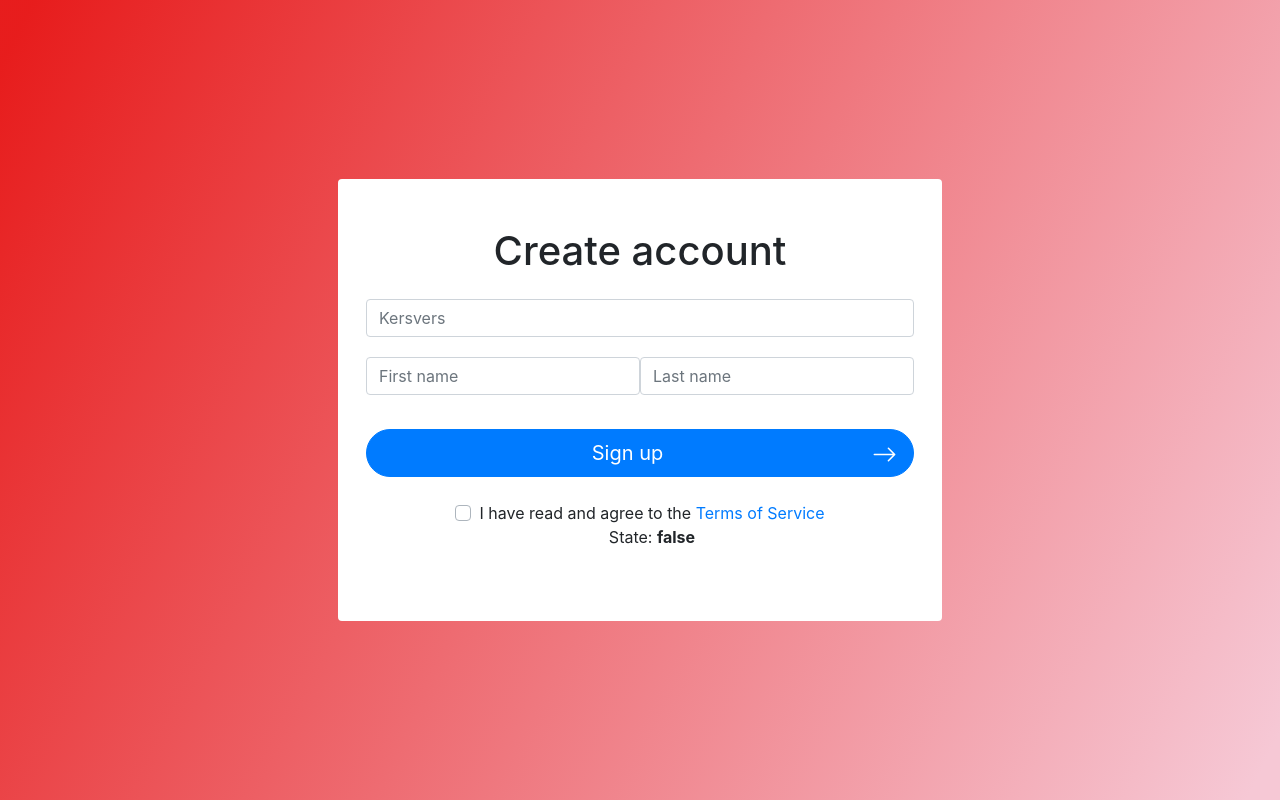
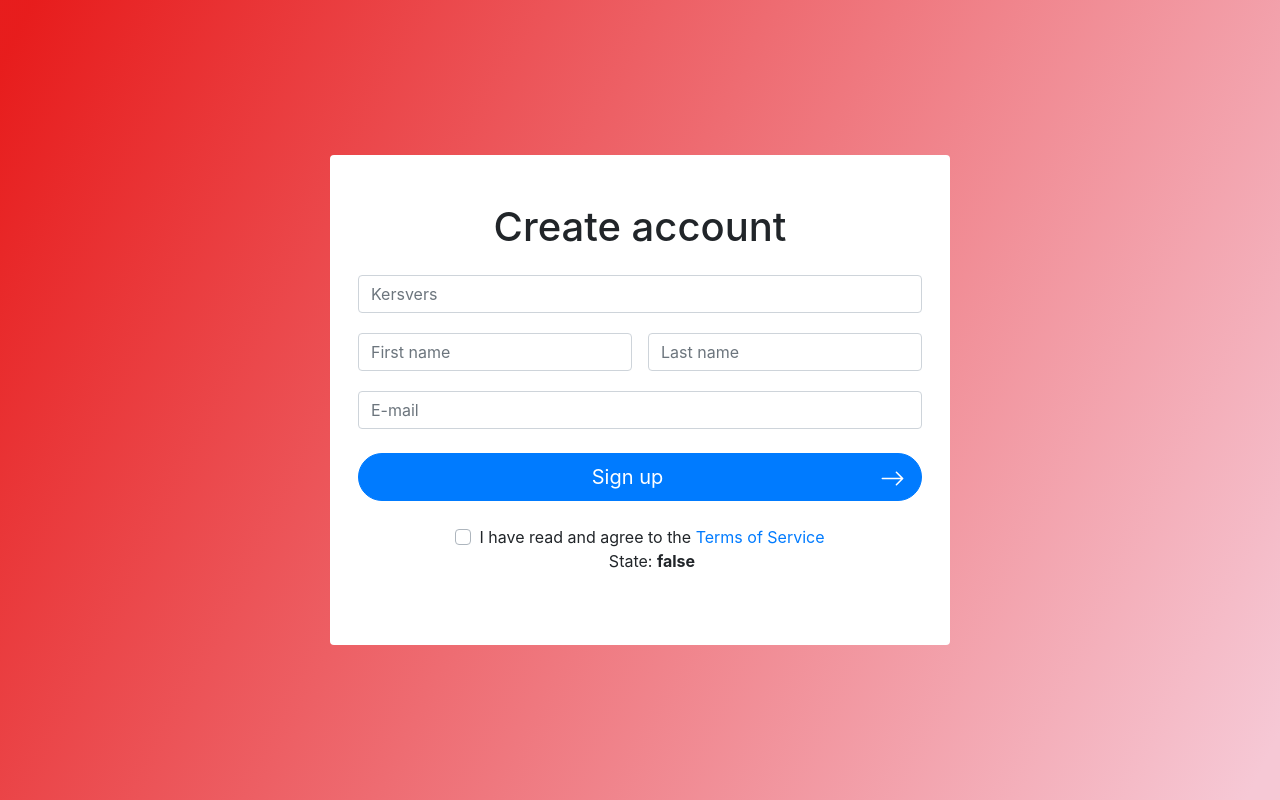
Before and after one commit to macielsevilha/10ProjetosHtmlCss, a Vue app in the folder projeto 06/: page / in a window 1280 px wide. Built offline with nearby package versions, Linux system fonts and the light colour scheme.

Commit message:
incluíndo input

```diff
--- a/projeto 06/src/components/DisplayLogin.vue
+++ b/projeto 06/src/components/DisplayLogin.vue
@@ -5,9 +5,10 @@
       <b-form>
         <b-form-input placeholder="Kersvers" :formatter="formatter"/>
         <div class="d-flex">
-          <b-form-input placeholder="First name" />
+          <b-form-input class="mr-3" placeholder="First name" />
           <b-form-input placeholder="Last name" />
         </div>
+        <b-form-input placeholder="E-mail"></b-form-input>
       </b-form>
     </div>
     <div class="button">
```
